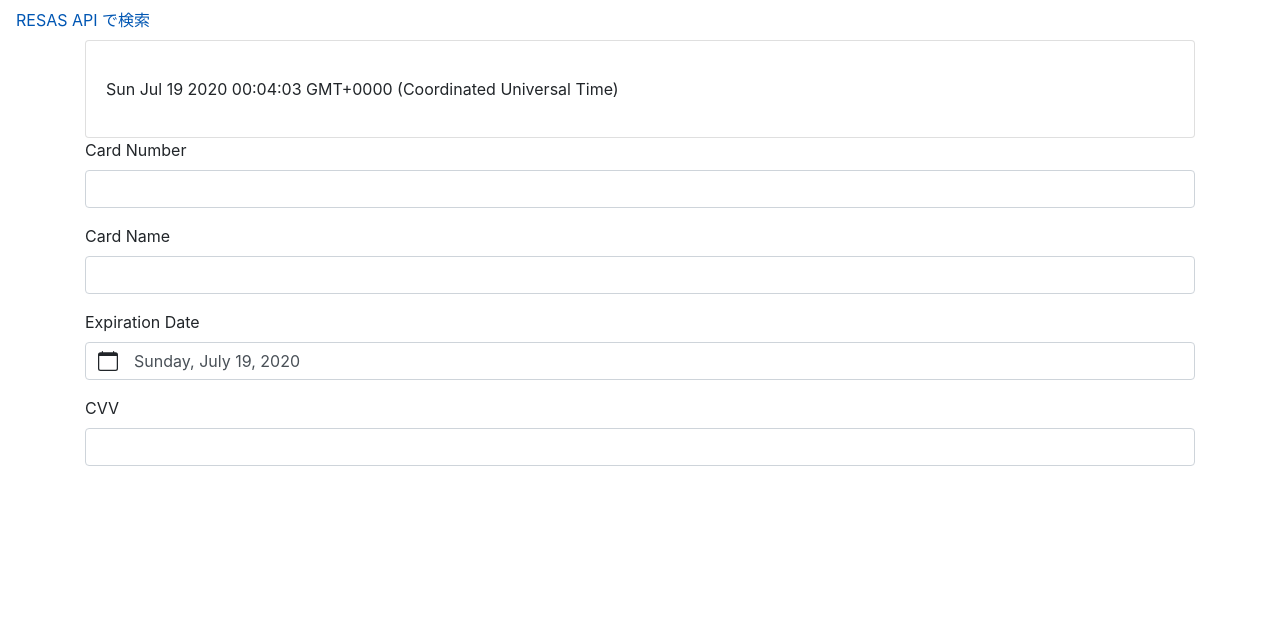
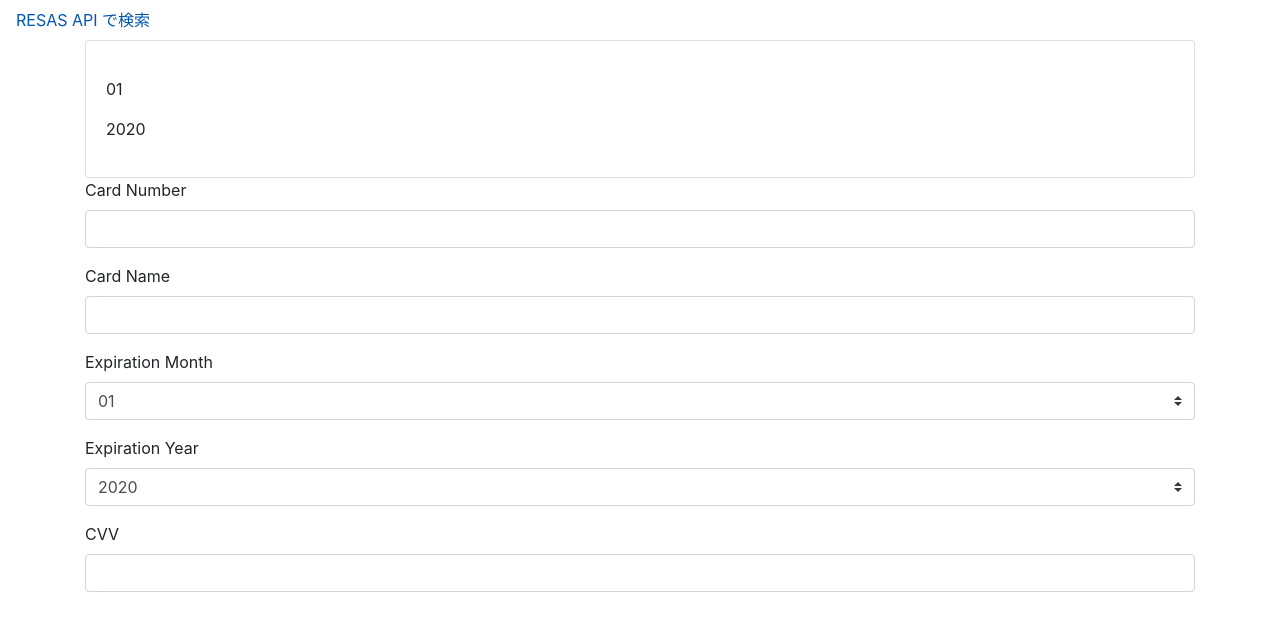
Before and after one commit to youmts/credit-card-form, a Vue app: page / in a window 1280 px wide. Shown: the top 630 px of the page. Built offline with nearby package versions, Linux system fonts and the light colour scheme.

Commit message:
feat: 年月選択を正しく

```diff
--- a/src/components/CardForm.vue
+++ b/src/components/CardForm.vue
@@ -16,13 +16,23 @@
         @input="emitValue()"
       ></b-form-input>
     </b-form-group>
-    <b-form-group label="Expiration Date" label-for="expiration-date">
-      <b-form-datepicker
-        id="expiration-date"
+    <b-form-group label="Expiration Month" label-for="expiration-month">
+      <b-form-select
+        id="expiration-month"
         required
-        v-model="cardFormData.expirationDate"
+        :options="months"
+        v-model="cardFormData.expirationMonth"
         @input="emitValue()"
-      ></b-form-datepicker>
+      ></b-form-select>
+    </b-form-group>
+    <b-form-group label="Expiration Year" label-for="expiration-year">
+      <b-form-select
+        id="expiration-year"
+        required
+        :options="years"
+        v-model="cardFormData.expirationYear"
+        @input="emitValue()"
+      ></b-form-select>
     </b-form-group>
     <b-form-group label="CVV" label-for="cvv">
       <b-form-input
@@ -37,16 +47,20 @@
 
 <script lang="ts">
 import Vue, { PropType } from "vue";
+import { addYears } from "date-fns";
 
 export type CardFormData = {
   cardNumber: string;
   cardName: string;
-  expirationDate: Date;
+  expirationMonth: string;
+  expirationYear: string;
   cvv: string;
 };
 
 type State = {
   cardFormData: CardFormData;
+  months: string[];
+  years: string[];
 };
 
 export default Vue.extend({
@@ -57,8 +71,18 @@ export default Vue.extend({
     }
   },
   data(): State {
+    function padZeroMonth(number: number): string {
+      return ("00" + number).slice(-2);
+    }
+
     return {
-      cardFormData: { ...this.value }
+      cardFormData: { ...this.value },
+      months: [...Array(12)].map((_, i) => padZeroMonth(i + 1)),
+      years: [...Array(8)].map((_, i) =>
+        addYears(new Date(), i)
+          .getFullYear()
+          .toString()
+      )
     };
   },
   methods: {
--- a/src/components/CardShow.vue
+++ b/src/components/CardShow.vue
@@ -7,7 +7,10 @@
       {{ cardName }}
     </b-card-text>
     <b-card-text>
-      {{ expirationDate }}
+      {{ expirationMonth }}
+    </b-card-text>
+    <b-card-text>
+      {{ expirationYear }}
     </b-card-text>
     <b-card-text>
       {{ cvv }}
@@ -28,8 +31,12 @@ export default Vue.extend({
       type: String,
       required: true
     },
-    expirationDate: {
-      type: Date,
+    expirationMonth: {
+      type: String,
+      required: true
+    },
+    expirationYear: {
+      type: String,
       required: true
     },
     cvv: {
--- a/src/containers/Project.vue
+++ b/src/containers/Project.vue
@@ -24,7 +24,8 @@ export default Vue.extend({
       cardFormData: {
         cardNumber: "",
         cardName: "",
-        expirationDate: new Date(),
+        expirationMonth: "01",
+        expirationYear: "2020",
         cvv: ""
       }
     };
```
